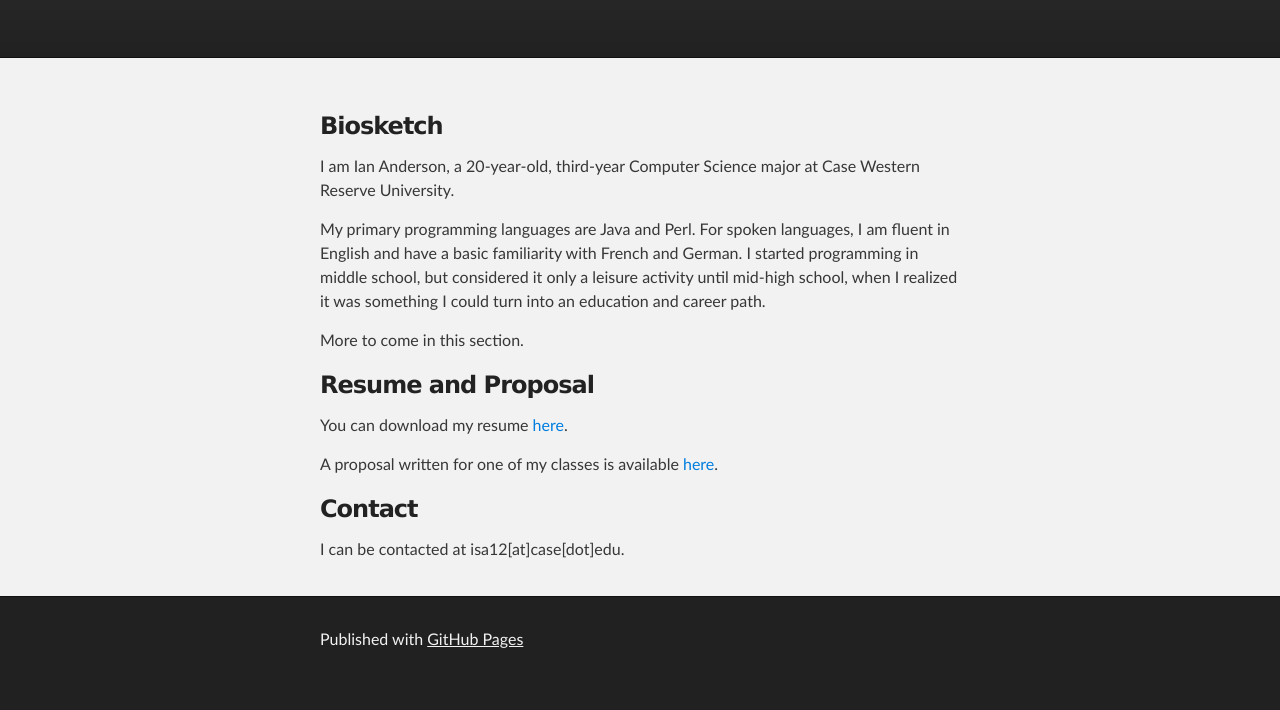
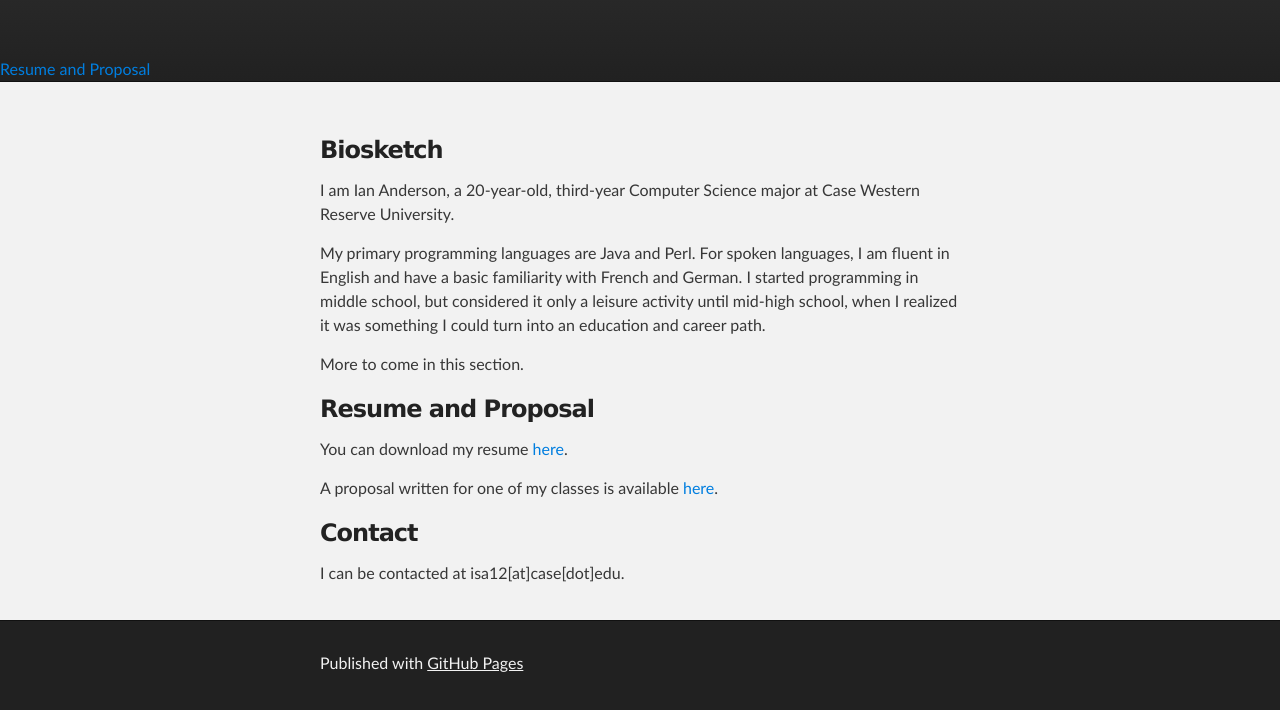
Before and after one commit to iansanderson/iansanderson.github.io, a plain HTML site: page index.html in a window 1280 px wide. Shown: the part 179-889 px from the top of the page. Before the commit the page ends 865 px from the top, so only its background shows below. Drawn offline with Linux system fonts and the light colour scheme.

Commit message:
Still trying to add a nav bar.

```diff
--- a/index.html
+++ b/index.html
@@ -21,6 +21,7 @@
       </header>
 	  <!-- NAV BAR -->
 	  <div class="nav">
+	    <a href="/resume.html" title="Resume-and-Proposal">Resume and Proposal</a>
 	  </div>
     </div>
 
```
